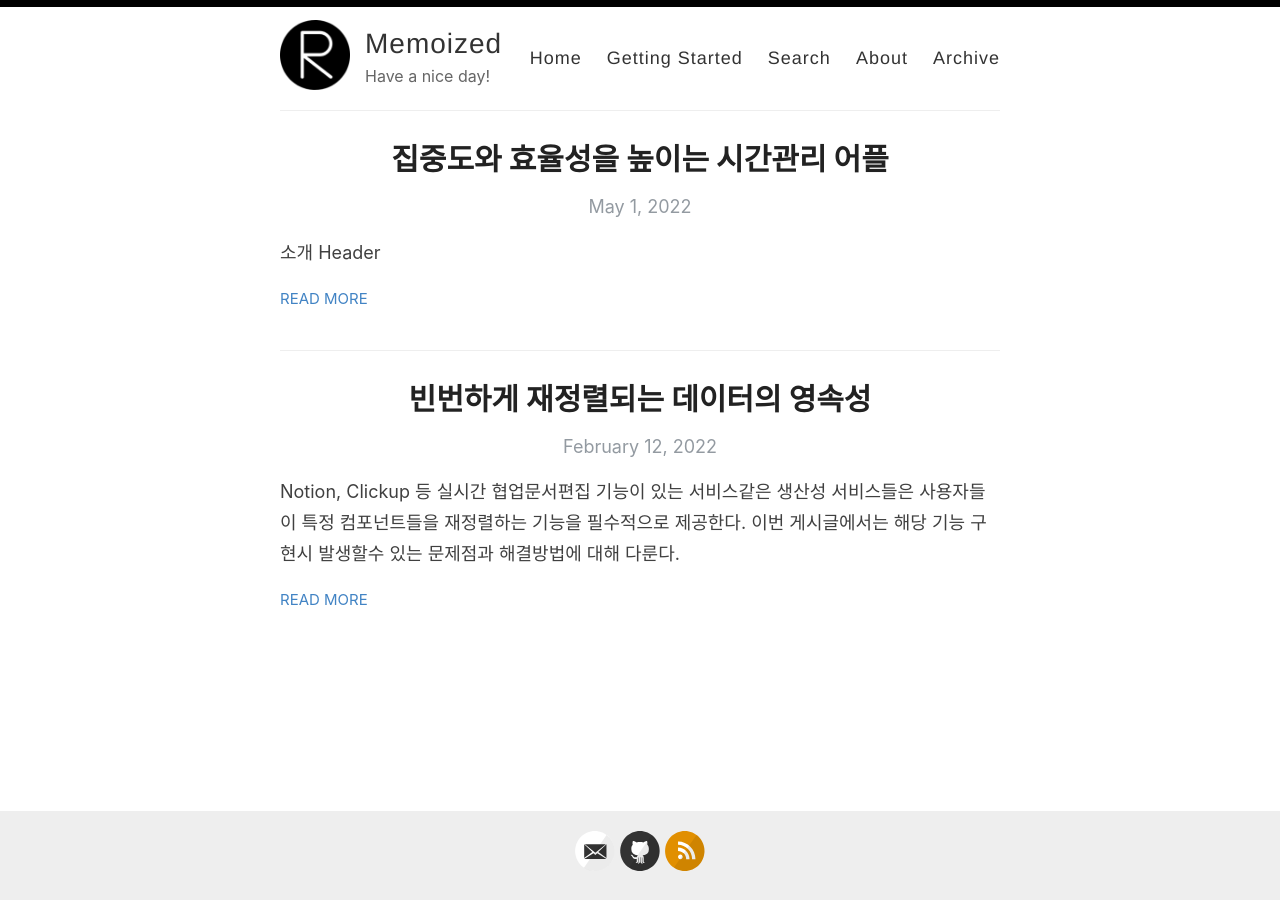
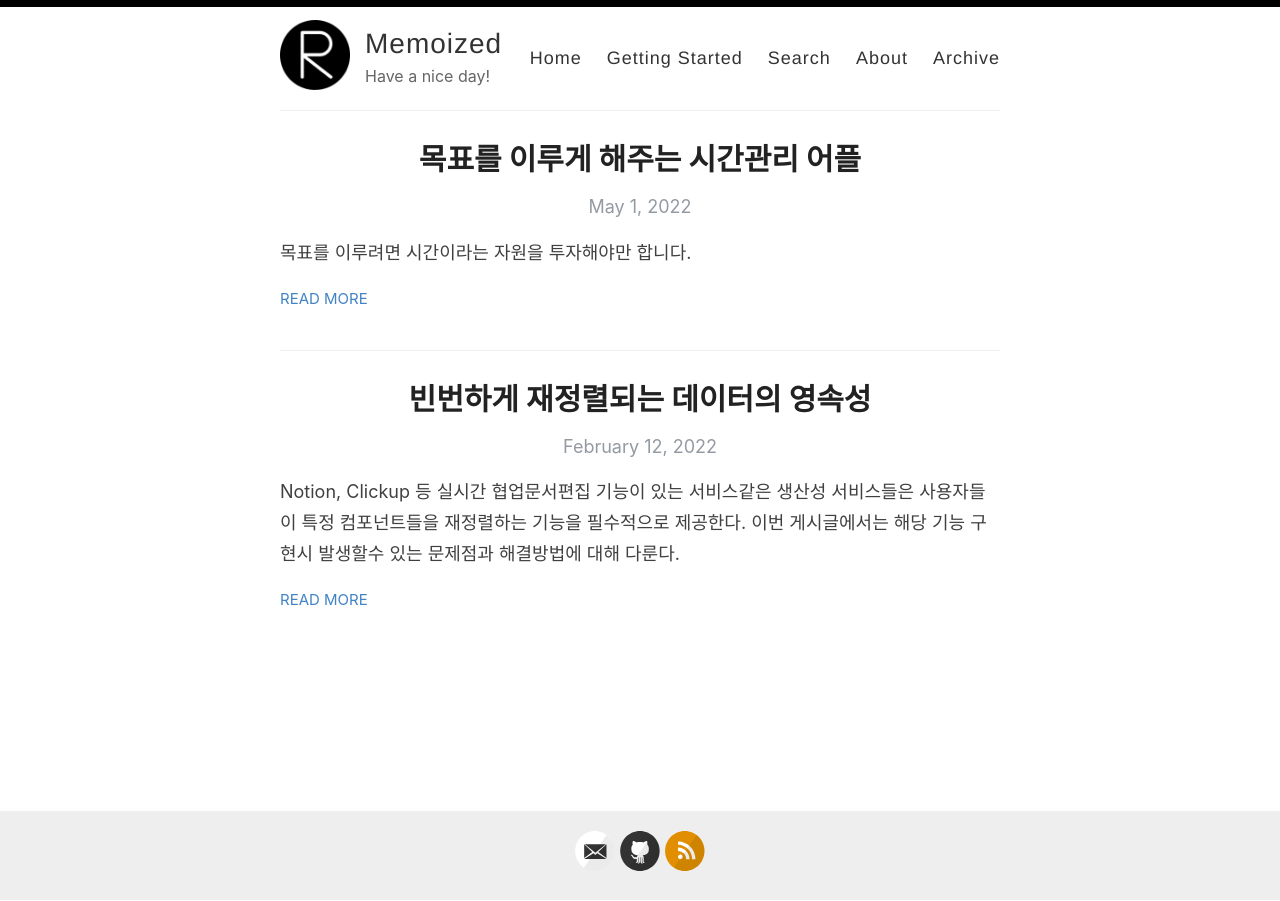
Before and after one commit to sylfreee/sylfreee.github.io, a Jekyll site: the page built from index.html, in a window 1280 px wide. Built offline with Jekyll 4.4.1, drawn with Linux system fonts in a browser that asks for light colours; the list of posts is cut into pages by our own code; part of the change alters nothing that is shown.

Commit message:
Update 2022-05-01-sylfree-timer-alpha.md

```diff
--- a/_posts/2022-05-01-sylfree-timer-alpha.md
+++ b/_posts/2022-05-01-sylfree-timer-alpha.md
@@ -1,9 +1,66 @@
 ---
 layout: post
-title: 집중도와 효율성을 높이는 시간관리 어플
-categories: [Application]
+title: 목표를 이루게 해주는 시간관리 어플
+categories: [Application, ]
 ---
 
-소개 Header
+목표를 이루려면 시간이라는 자원을 투자해야만 합니다.
+
+하지만 항상 게으름과 싸우고 비효율과 싸우고 방해꾼들과 싸우며 투자대비 수익률이 시원찮은 상황이 계속 이어집니다. 그렇다고 손실을 줄이기 위해 투자금을 줄일 수도 없습니다. 시간은 누구나 공평하게 흐르니까요.
+
+따라서 명백한건 목표를 이루기 위해서는 시간관리는 필수라는 것입니다.
+
+사실 저희가 신도아니고 "시간"자체를 관리할 수는 없습니다. *주어진 시간에 무엇을* 하느냐가 시간관리의 핵심입니다.
+
+여기서 보통 목표를 이루기 위해 무엇을 할것인지는 곧잘 계획하고 실행합니다. 그리고 나중에 생각보다 낮은 성과에 실망합니다. 왜 그럴까요?
+
+시간관리가 안되었기 때문입니다. 무엇을 할 것인지만 계획했지 그것을 할 때 주어진 시간을 어떻게 활용해야할지는 전혀 계획되지않았거나 체계없이 관리했기 때문입니다.
+
+
+
+## 효율적인 시간활용
+
+주어진 시간을 어떻게 활용해야할지는 정말 광범위한 주제입니다.
+
+주제를 운동으로 국한시키더라도 운동의 종류는 셀 수 없이 많을 뿐더러 각 운동마다 운동자세, 수행시간과 휴식시간을 어떻게 관리할 것지에 대한 방법론 등을 수많은 기관에서 연구하고 발전시켜왔습니다. 운동을 제외한 다른 분야또한 마찬가지입니다.
+
+따라서 이 글에서 해당 방법론들에 대해서는 자세히 다루지는 않겠습니다. 구글링이나 책을 이용하면 대부분 원하는 솔루션을 얻을 수 있습니다. 신제품개발같은 대형 프로젝트의 경우는 이미 비슷한 경험을 해본 다른 사람들의 경험들을 구매할 수도 있습니다.
+
+
+
+## 방해요소
+
+목표를 이루기위해 주어진 시간 내에 무엇을 어떻게 할지 잘 찾아보고 계획했습니다. 하지만 여전히 문제는 남아있습니다. 정말 내 계획이 잘 작동하고 있는걸까요?
+
+대부분의 경우 성과가 시원찮은 건 목표를 이루기위해 설계해놓은 시스템이 잘 작동하지 않았기 때문입니다.
+
+만약 계획 자체에 문제가 있지않는데 잘 작동하지않은 이유는 그 계획을 달성하기 위한 방해요소들을 제거하지 못 했기 때문입니다.
+
+게으름, 놀고싶은 욕구, 추가적인 업무할당, 이메일 확인, "오늘 열심히 했다"(실제로 열심히 했을까?) 등 정말 세상은 방해요소들로 넘쳐납니다. 마치 열역학 제 2법칙처럼 사람은 무질서도가 높아지는 방향으로 어떻게든 움직이려하는 것처럼 보입니다.
+
+따라서 계획을 계획대로 수행하기 위해서는 이런 방해요소들을 제거하려는 노력을 통해 질서있는 일과수행이 필요합니다.
+
+
+
+## 자기합리화
+
+
+
+
+
+
+
+
+
+
+
+
+
+
+
+
+
+
+
 
 <img title="" src="../assets/sylfree-timer-alpha.gif">
```
